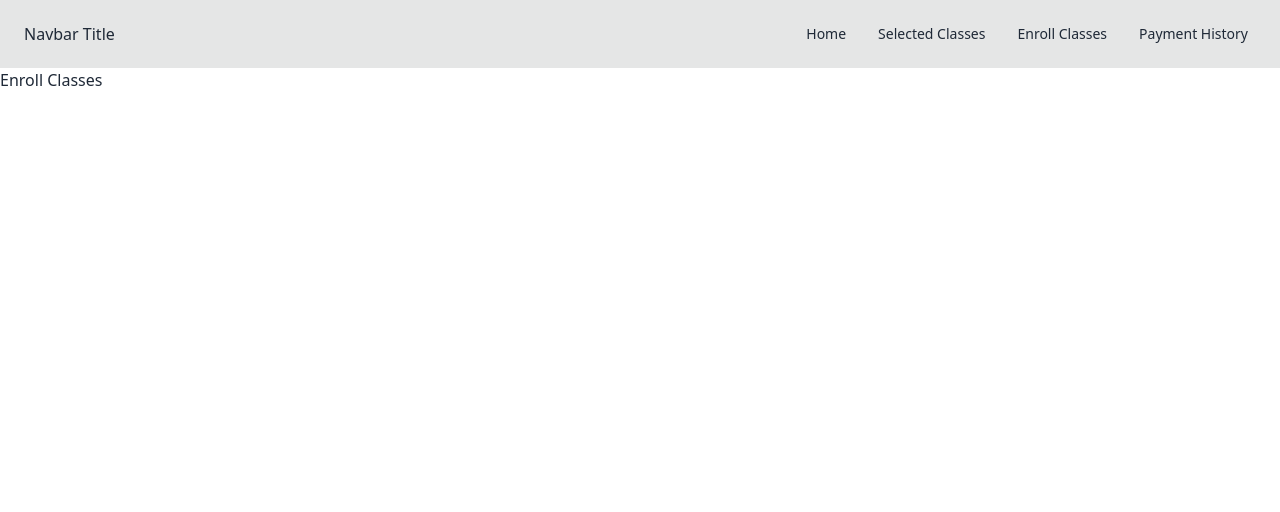
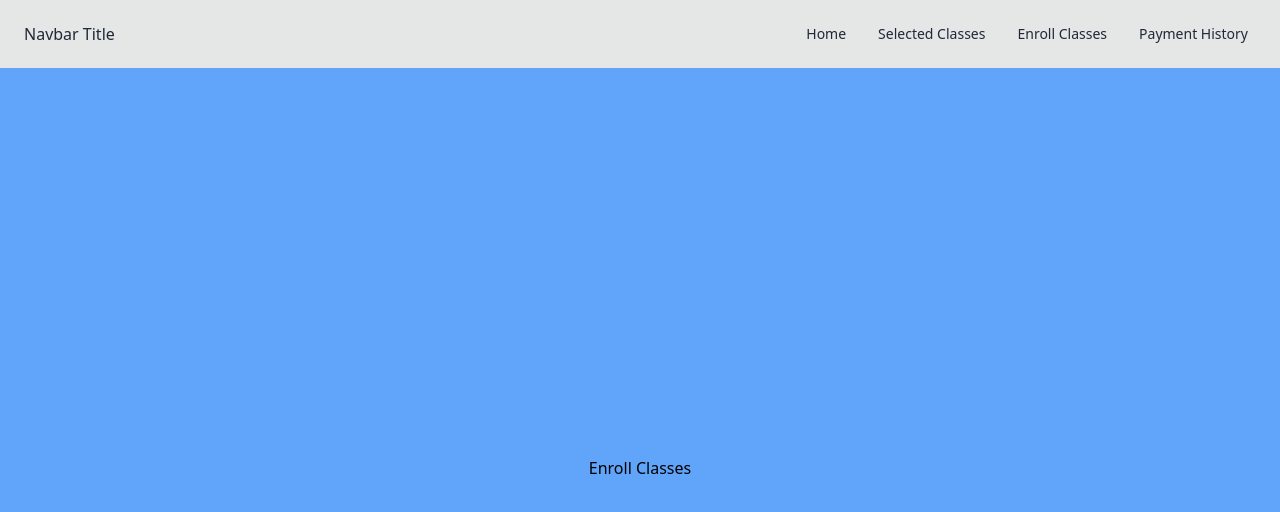
Before and after one commit to toufiqulislamtanmoy/summer-suffery-client, a React (Vite) app: page /dashboard/enrollClasses in a window 1280 px wide. Shown: the top 512 px of the page. Built offline with nearby package versions, Linux system fonts and the light colour scheme; no server answers; sample sign-in values are in the browser's storage.

Commit message:
use framer-motion animation in dashboard

```diff
--- a/package.json
+++ b/package.json
@@ -12,6 +12,7 @@
   "dependencies": {
     "@tanstack/react-query": "^4.29.12",
     "firebase": "^9.22.1",
+    "framer-motion": "^10.12.16",
     "localforage": "^1.10.0",
     "lottie-react": "^2.4.0",
     "match-sorter": "^6.3.1",
--- a/src/Layout/Dashboard.jsx
+++ b/src/Layout/Dashboard.jsx
@@ -1,12 +1,49 @@
-import { Link, Outlet } from "react-router-dom";
+import { Link, Outlet, useLocation } from "react-router-dom";
+import { motion, AnimatePresence } from "framer-motion";
+import { useEffect, useState } from "react";
+const Dashboard = () => {
+    const location = useLocation();
+    const userRole = "user";
+    const [isAnimating, setIsAnimating] = useState(false);
 
-const Dashboard = () => {
-    const navItem = <>
+    useEffect(() => {
+        setIsAnimating(true);
+        const timeout = setTimeout(() => {
+            setIsAnimating(false);
+        }, 300); // Duration of your animation (in milliseconds)
+
+        return () => clearTimeout(timeout);
+    }, [location.pathname]);
+    let navItems;
+    if (userRole === "admin") {
+        navItems = (
+            <>
+                <li><Link to="/">Home</Link></li>
+                <li><Link to="/dashboard/admin">Admin Panel</Link></li>
+                <li><Link to="/dashboard/users">Users</Link></li>
+                <li><Link to="/dashboard/settings">Settings</Link></li>
+            </>
+        );
+    } else if (userRole === "instructor") {
+        navItems = (
+            <>
+                <li><Link to="/">Home</Link></li>
+                <li><Link to="/dashboard/courses">Courses</Link></li>
+                <li><Link to="/dashboard/students">Students</Link></li>
+                <li><Link to="/dashboard/grades">Grades</Link></li>
+            </>
+        );
+    } else if (userRole === "user") {
+        navItems = (
+            <>
                 <li><Link to="/">Home</Link></li>
                 <li><Link to="/dashboard/selectedClasses">Selected Classes</Link></li>
                 <li><Link to="/dashboard/enrollClasses">Enroll Classes</Link></li>
                 <li><Link to="/dashboard/paymentHistory">Payment History</Link></li>
             </>
+        );
+    }
+
     return (
         <div className="drawer">
             <input id="my-drawer-3" type="checkbox" className="drawer-toggle" />
@@ -23,20 +60,33 @@ const Dashboard = () => {
                         <ul className="menu menu-horizontal">
                             {/* Navbar menu content here */}
                             {
-                                navItem
+                                navItems
                             }
                         </ul>
                     </div>
                 </div>
                 {/* Page content here */}
+                <AnimatePresence>
+                    <motion.div
+                        className="page-content"
+                        key={location.pathname}
+                        initial={{ opacity: 0, scale: 0.9 }}
+                        animate={{ opacity: 1, scale: 1 }}
+                        exit={{ opacity: 0, scale: 0.9 }}
+                        transition={{ duration: 0.3 }}
+                        onAnimationComplete={() => setIsAnimating(false)}
+                        style={{ visibility: isAnimating ? "hidden" : "visible" }}
+                    >
                         <Outlet />
+                    </motion.div>
+                </AnimatePresence>
             </div>
             <div className="drawer-side">
                 <label htmlFor="my-drawer-3" className="drawer-overlay"></label>
                 <ul className="menu p-4 w-80 h-full bg-base-200">
                     {/* Sidebar content here */}
                     {
-                        navItem
+                        navItems
                     }
 
                 </ul>
--- a/src/Pages/Dashboard/EnrollClaswses/EnrollClasses.jsx
+++ b/src/Pages/Dashboard/EnrollClaswses/EnrollClasses.jsx
@@ -1,7 +1,7 @@
 
 const EnrollClasses = () => {
     return (
-        <div>
+        <div className="text-black h-[100vh] bg-blue-400 flex items-center justify-center">
             Enroll Classes
         </div>
     );
--- a/src/Pages/Dashboard/PaymentHistory/PaymentHistory.jsx
+++ b/src/Pages/Dashboard/PaymentHistory/PaymentHistory.jsx
@@ -2,7 +2,7 @@
 
 const PaymentHistory = () => {
     return (
-        <div>
+        <div className="text-black h-[100vh] bg-blue-400 flex items-center justify-center">
             Payment History
         </div>
     );
--- a/src/Pages/Dashboard/SelectedClasses/SelectedClasses.jsx
+++ b/src/Pages/Dashboard/SelectedClasses/SelectedClasses.jsx
@@ -1,7 +1,7 @@
 
 const SelectedClasses = () => {
     return (
-        <div>
+        <div className="text-black h-[100vh] bg-blue-400 flex items-center justify-center">
             Selected class
         </div>
     );
--- a/src/Pages/Shared/Navbar.jsx
+++ b/src/Pages/Shared/Navbar.jsx
@@ -14,8 +14,7 @@ const Navbar = () => {
         <>
             <li><Link to="/">Home</Link></li>
             <li><Link to="/instractor">Instructors</Link></li>
-            <li><Link to="/
-            ">Classes</Link></li>
+            <li><Link to="/classes">Classes</Link></li>
             {user?.email &&<li><Link to="/dashboard/selectedClasses">Dashboard</Link></li>}
         </>
 
```
Also changed, not shown: 1 other file (tests, documents, lock files or other folders). Lines whose indentation alone changed are shown as unchanged.
